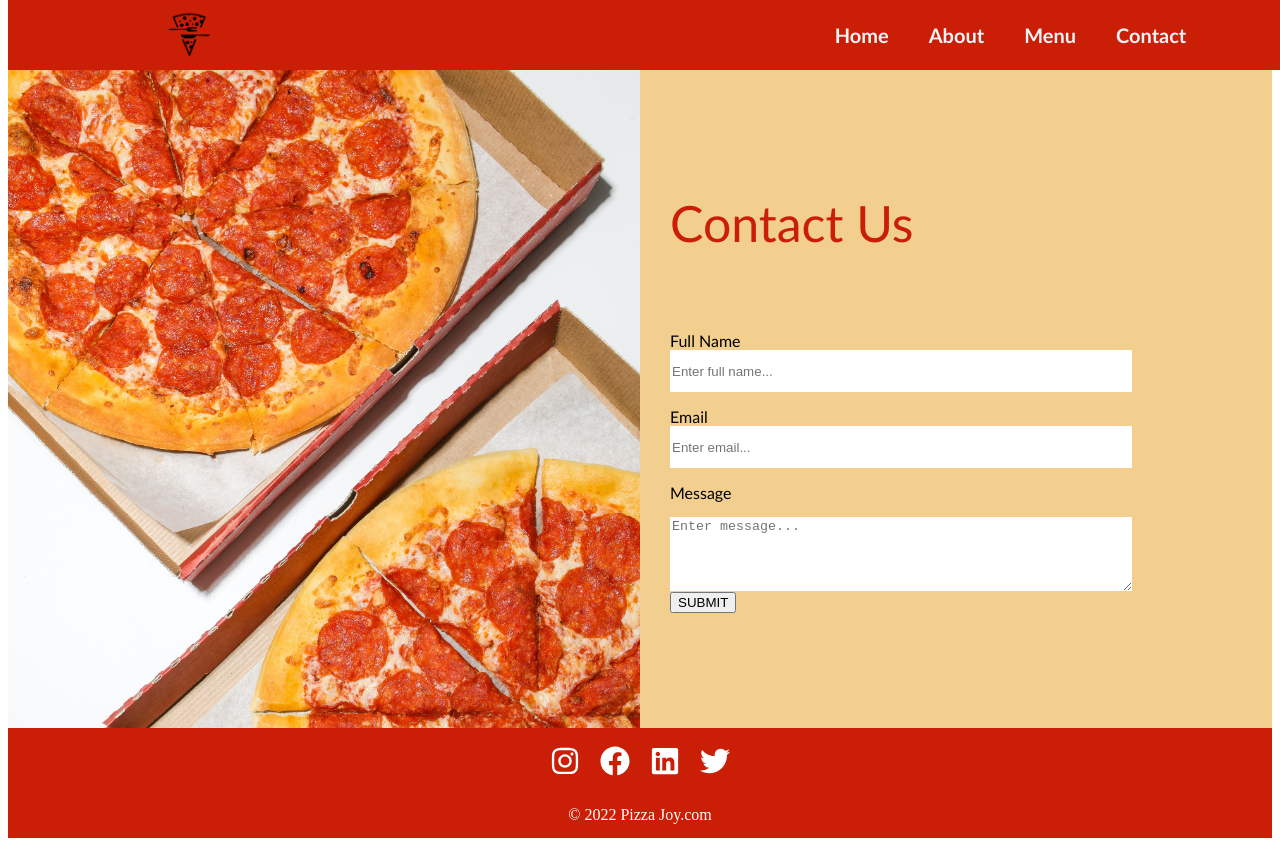
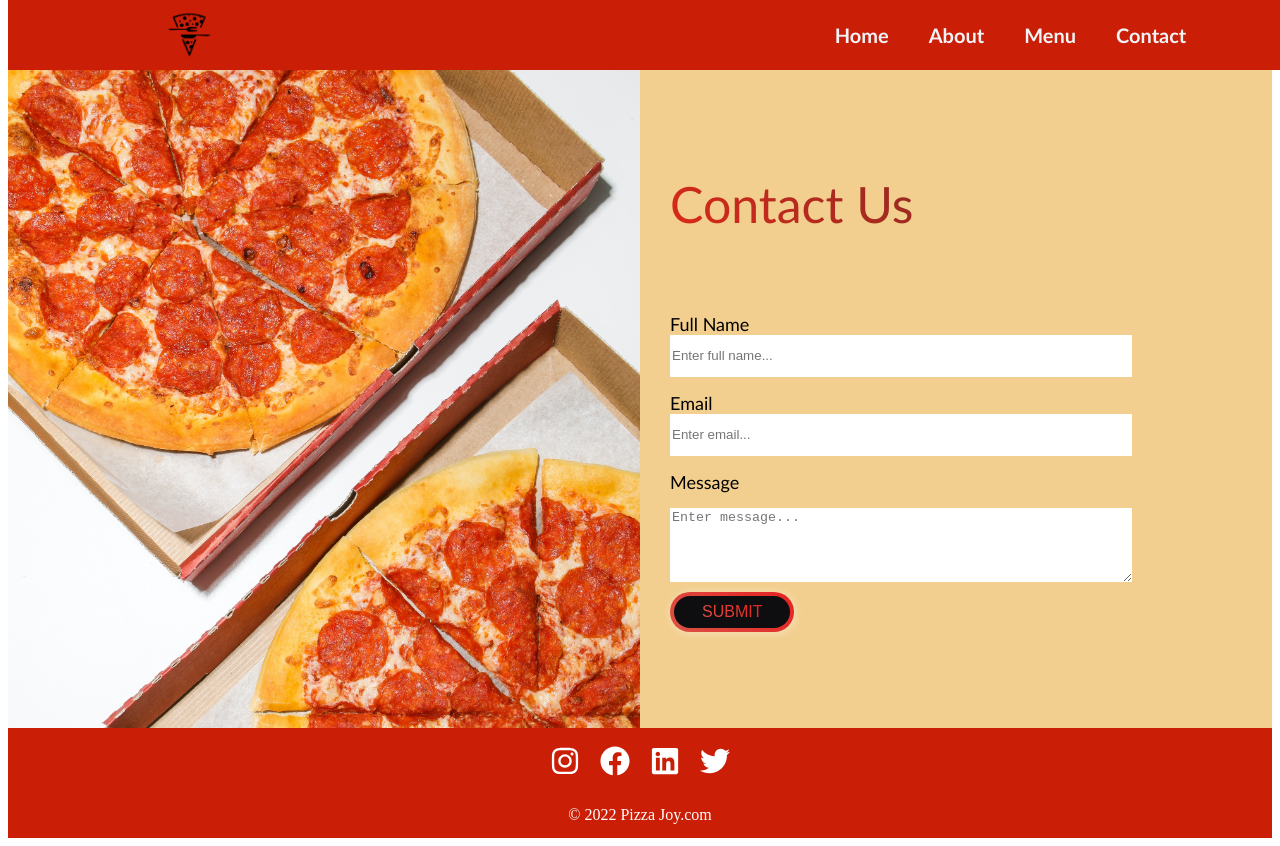
Before and after one commit to MhamadSaid/Restaurant-menu, a React (Create React App) app: page /contact in a window 1280 px wide. Built offline with nearby package versions, Linux system fonts and the light colour scheme.

Commit message:
edit contact section css

```diff
--- a/src/styles/Contact.css
+++ b/src/styles/Contact.css
@@ -24,7 +24,11 @@
   font-weight: 10;
   font-size: 50px;
   margin-left: 30px;
-  color: #ca1e06;
+  background-image: linear-gradient(45deg, #dc2919, #3d2c2c);
+  -webkit-background-clip: text;
+  background-clip: text;
+  color: transparent;
+  -webkit-text-fill-color: transparent;
 }
 .contact h1 {
   margin-top: 100px;
@@ -51,40 +55,56 @@ form textarea {
 
 form label {
   margin-top: 15px;
+  font-size: large;
 }
 
-.bn31 {
+.ConactButton button {
+  border: 5em;
+  cursor: pointer;
+  outline: none;
+  font-size: 16px;
+  -webkit-transform: translate(0);
+  transform: translate(0);
   background-image: linear-gradient(45deg, #dc5245, #e52222);
-  border-radius: 40px;
-  box-sizing: border-box;
-  color: #e52222;
-  display: block;
-  height: 50px;
-  font-size: 1.4em;
-  padding: 4px;
-  position: relative;
-  text-decoration: none;
-  width: 7em;
-  z-index: 2;
+  padding: 0.7em 2em;
+  border-radius: 65px;
+  box-shadow: 1px 1px 10px rgba(255, 255, 255, 0.438);
+  -webkit-transition: box-shadow 0.25s;
+  transition: box-shadow 0.25s;
+  margin-top: 10px;
+  color: white !important;
+}
+.ConactButton .text {
+  background-clip: text;
+  -webkit-background-clip: text;
+  -webkit-text-fill-color: transparent;
+  background-image: linear-gradient(45deg, #dc5245, #e52222);
+  color: white !important;
+}
+.ConactButton button:after {
+  content: "";
+  border-radius: 18px;
+  position: absolute;
+  margin: 4px;
+  top: 0;
+  left: 0;
+  bottom: 0;
+  right: 0;
+  z-index: -1;
+  background: #0e0e10;
+}
+.ConactButton button:hover {
+  cursor: pointer;
+  background-image: linear-gradient(-45deg, #dc5245, #e52222);
+  box-shadow: 0 12px 24px rgba(128, 128, 128, 0.1);
+}
+.ConactButton button:hover .text {
+  background-image: linear-gradient(-45deg, #dc5245, #e52222);
 }
 
-.bn31:hover {
-  color: #fff;
-}
-
-.bn31 .bn31span {
-  align-items: center;
-  background: #0e0e10;
-  border-radius: 40px;
-  display: flex;
-  justify-content: center;
-  height: 100%;
-  transition: background 0.5s ease;
-  width: 100%;
-}
-
-.bn31:hover .bn31span {
-  background: transparent;
+.ConactButton button,
+.ConactButton button .text {
+  color: white !important;
 }
 @media (max-width: 768px) {
   h1 {
@@ -96,7 +116,10 @@ form label {
   form {
     padding: 10px;
   }
-  form button {
+  form input {
+    border-radius: 2px;
+  }
+  form {
     margin: 20px;
     margin-bottom: 40px;
   }
```
